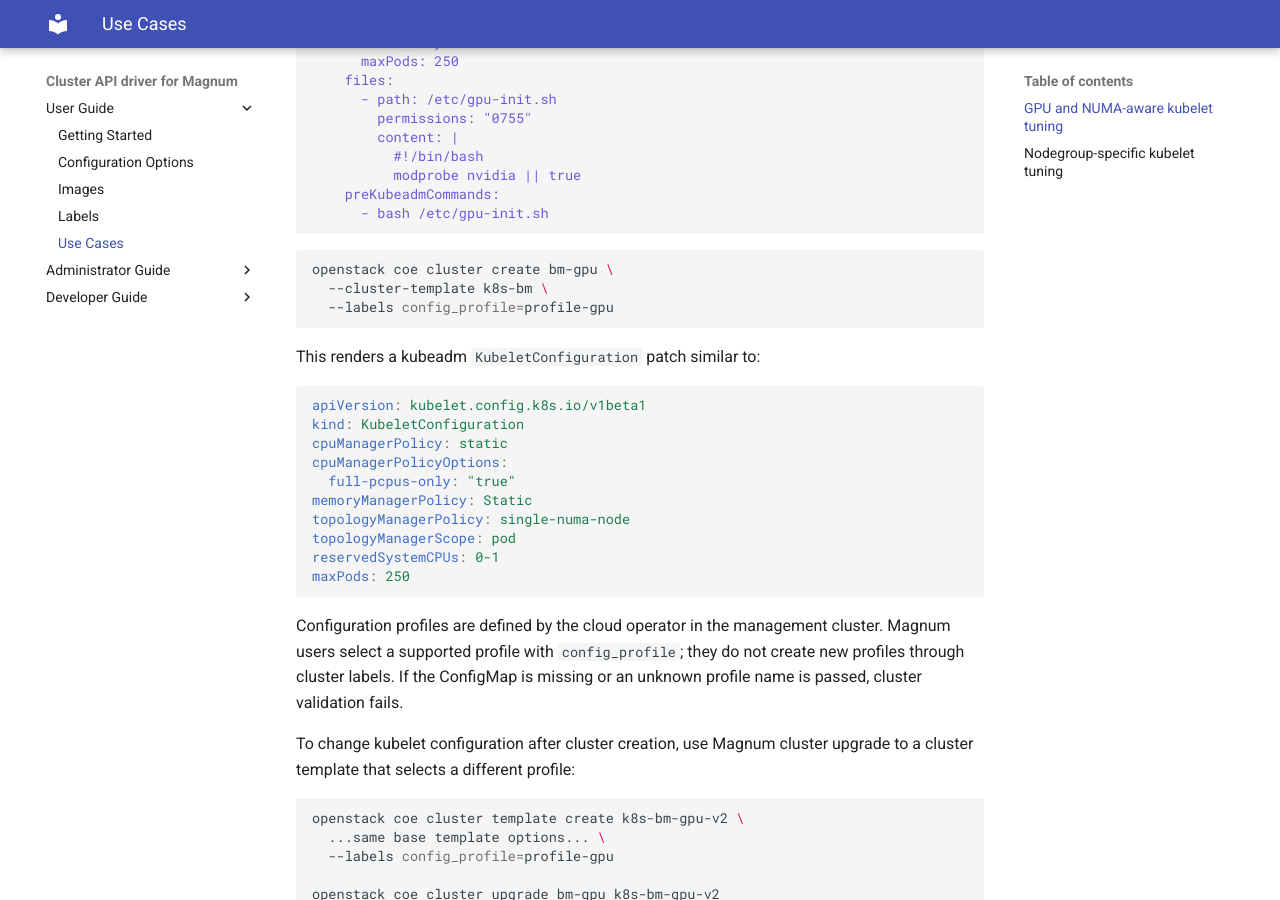
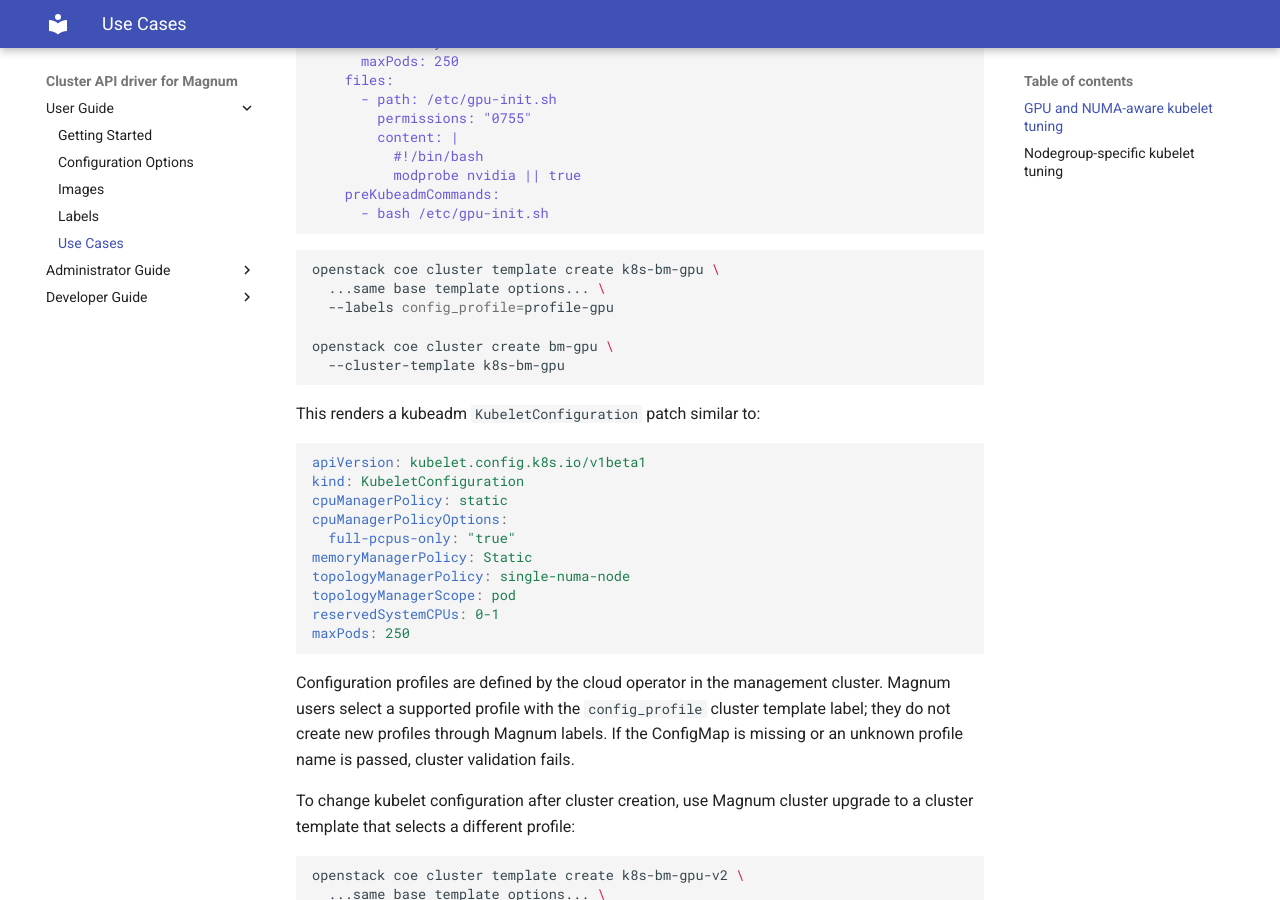
Before and after one commit to vexxhost/magnum-cluster-api, an MkDocs documentation site: the page built from docs/user/use-cases.md, in a window 1280 px wide and 900 px high, scrolled down 660 px. Built offline with MkDocs 1.6.1 and Material for MkDocs 9.7.7, drawn with Linux system fonts in a browser that asks for light colours; some of the changed text lies outside the part shown.

Commit message:
docs: clarify config profiles use template labels
Show config profile selection on cluster templates instead of cluster create
labels, matching the create and upgrade paths that copy selector labels from the
cluster template onto the cluster row before validation and rendering.

Assisted-By: Codex <noreply@openai.com>
Signed-off-by: Rico Lin <rlin@vexxhost.com>

````diff
--- a/docs/user/use-cases.md
+++ b/docs/user/use-cases.md
@@ -40,9 +40,12 @@ data:
 ```
 
 ```bash
+openstack coe cluster template create k8s-bm-gpu \
+  ...same base template options... \
+  --labels config_profile=profile-gpu
+
 openstack coe cluster create bm-gpu \
-  --cluster-template k8s-bm \
-  --labels config_profile=profile-gpu
+  --cluster-template k8s-bm-gpu
 ```
 
 This renders a kubeadm `KubeletConfiguration` patch similar to:
@@ -60,10 +63,11 @@ reservedSystemCPUs: 0-1
 maxPods: 250
 ```
 
-Configuration profiles are defined by the cloud operator in the management cluster.
-Magnum users select a supported profile with `config_profile`; they do
-not create new profiles through cluster labels.  If the ConfigMap is missing or
-an unknown profile name is passed, cluster validation fails.
+Configuration profiles are defined by the cloud operator in the management
+cluster.  Magnum users select a supported profile with the `config_profile`
+cluster template label; they do not create new profiles through Magnum labels.
+If the ConfigMap is missing or an unknown profile name is passed, cluster
+validation fails.
 
 To change kubelet configuration after cluster creation, use Magnum cluster
 upgrade to a cluster template that selects a different profile:
@@ -120,10 +124,13 @@ data:
 ```
 
 ```bash
-openstack coe cluster create bm-gpu \
-  --cluster-template k8s-bm \
+openstack coe cluster template create k8s-bm-gpu \
+  ...same base template options... \
   --labels config_profile=profile-standard \
   --labels nodegroup_config_profile_set=profile-bm-gpu-layout
+
+openstack coe cluster create bm-gpu \
+  --cluster-template k8s-bm-gpu
 ```
 
 The cluster default profile applies to the control plane and worker
````
Also changed, not shown: docs/developer/cluster-topology.md (+5 -4 lines), docs/user/labels.md (+6 -3 lines).
